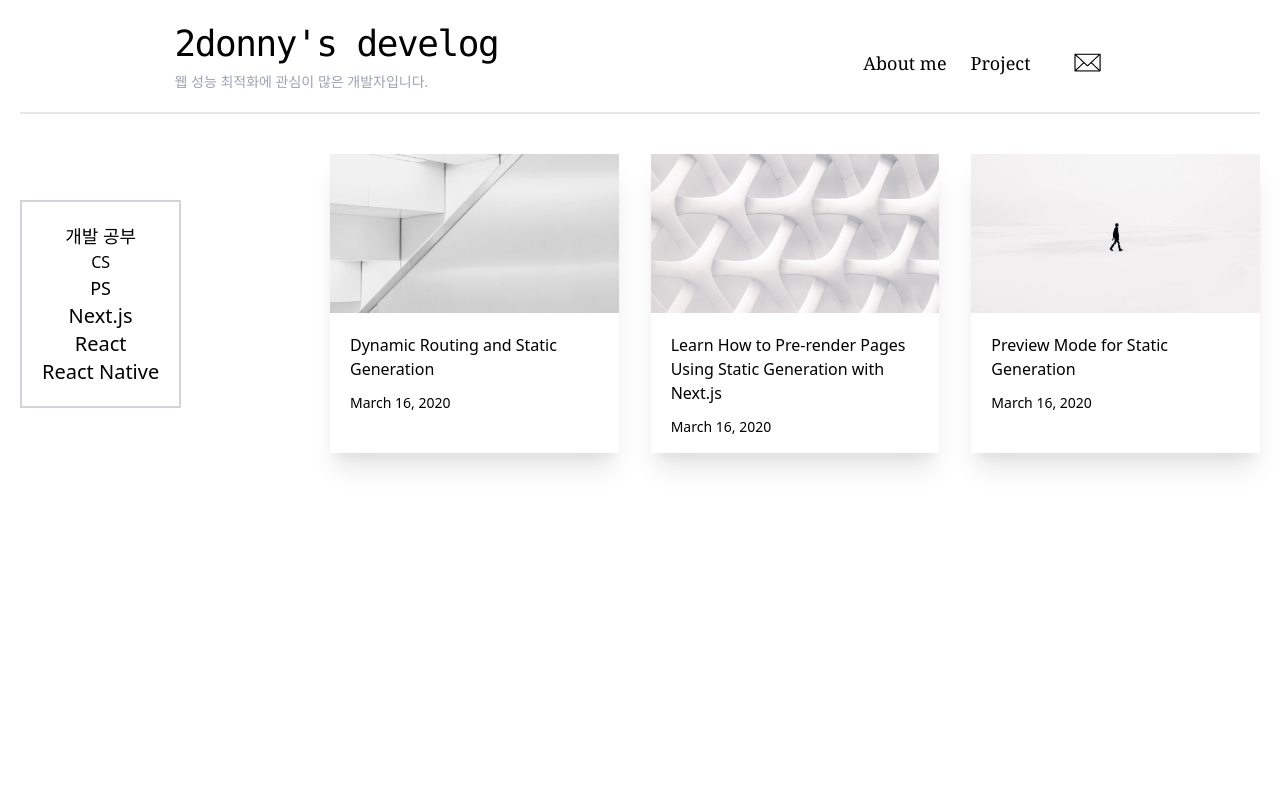
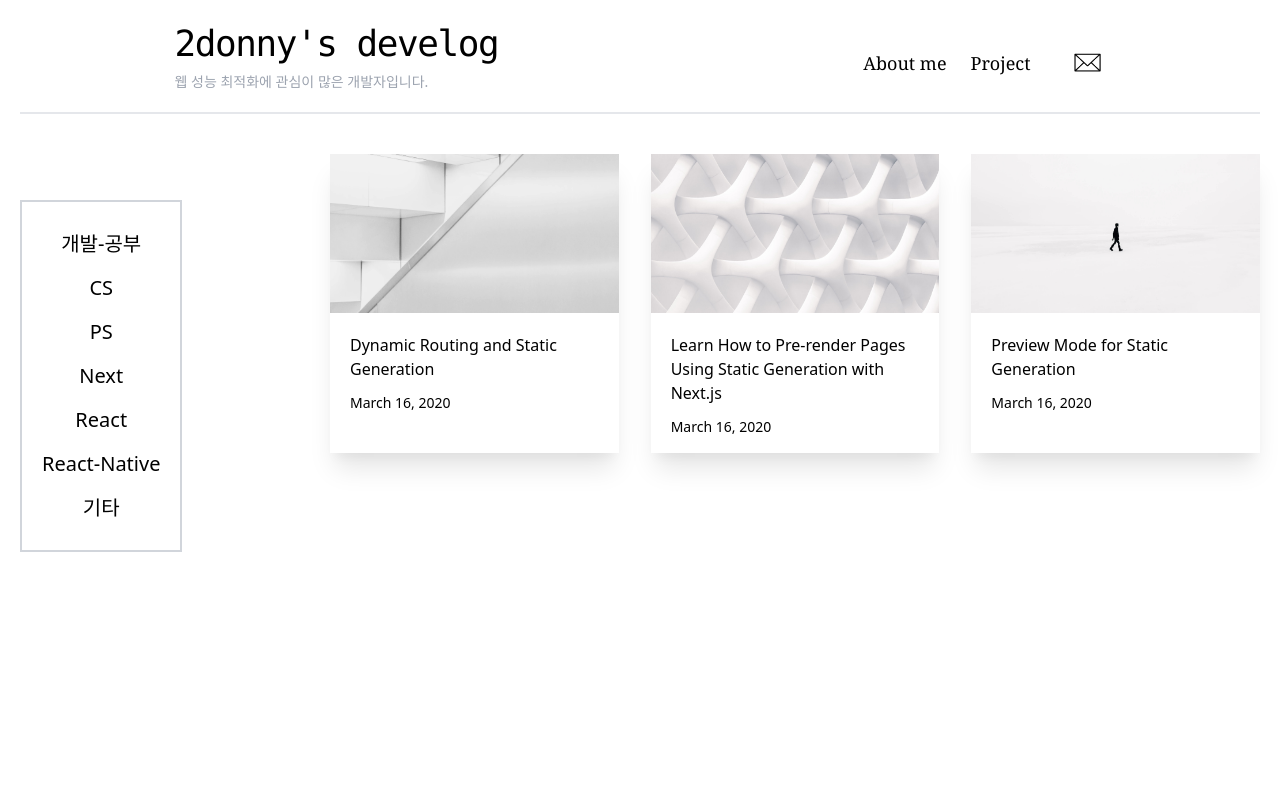
Before and after one commit to 2donny/2donny-Develog, a Next.js app: page / in a window 1280 px wide. Shown: the top 800 px of the page. Built offline with nearby package versions, Linux system fonts and the light colour scheme.

Commit message:
Add left navigation router

```diff
--- a/components/LeftNav.js
+++ b/components/LeftNav.js
@@ -2,39 +2,23 @@ import Link from 'next/link';
 import React from 'react';
 
 const LeftNav = () => {
+    const nav = ["개발 공부", "CS", "PS", "Next", "React", "React Native", "기타"];
+    let spaceDeletedStr;
     return (
-        <div className="fixed z-10 top-1/4 invisible xl:visible sm:invisible border-2 border-gray-300 inline-block text-center px-5 py-5 h-66">
+        <div className="fixed z-10 top-1/4 invisible lg:visible xl:visible sm:invisible border-2 border-gray-300 inline-block text-center px-5 py-5 h-66">
             <ul className="items-center">
-                <Link href="/">
-                    <li className=" cursor-pointer">
-                        <p className="text-lg inline-block hover:text-gray-300">개발 공부</p>
-                    </li>
-                </Link>
-                <Link href="/">
-                    <li className=" cursor-pointer">
-                    <p className="inline-block hover:text-gray-300">CS</p>
-                    </li>
-                </Link>
-                <Link href="/">
-                    <li className=" cursor-pointer">
-                    <p className="text-lg inline-bloc hover:text-gray-300">PS</p>
-                    </li>
-                </Link>
-                <Link href="/">
-                    <li className=" cursor-pointer">
-                    <p className="text-xl  inline-block hover:text-gray-300">Next.js</p>
-                    </li>
-                </Link>
-                <Link href="/">
-                    <li className=" cursor-pointer">
-                    <p className="text-xl  inline-block hover:text-gray-300">React</p>
-                    </li>
-                </Link>
-                <Link href="/">
-                    <li className=" cursor-pointer">
-                    <p className="text-xl  inline-block hover:text-gray-300">React Native</p>
-                    </li>
-                </Link>
+                {
+                    nav.map(category => (
+                        spaceDeletedStr = category.replace(' ', '-'),
+                        category = spaceDeletedStr,
+                        (
+                        <Link as={`/category/${category}`} href="/category/[category]">
+                            <li className=" cursor-pointer">
+                                <p className="my-2 text-xl inline-block hover:text-gray-300">{category}</p>
+                            </li>
+                        </Link>
+                    )))
+                }
             </ul>
         </div>
     )
```
